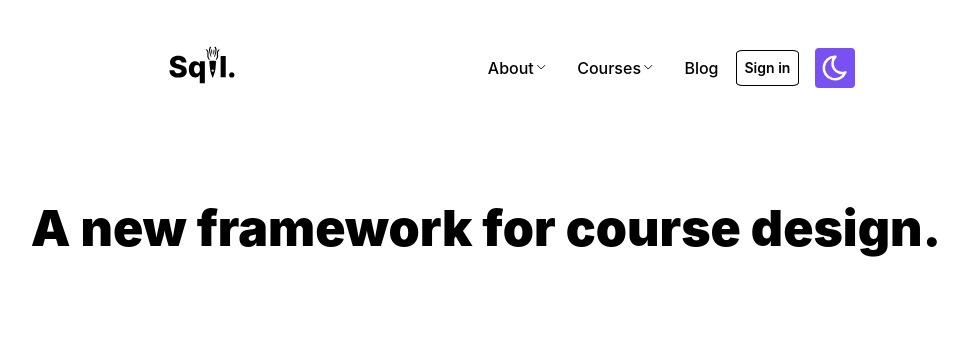
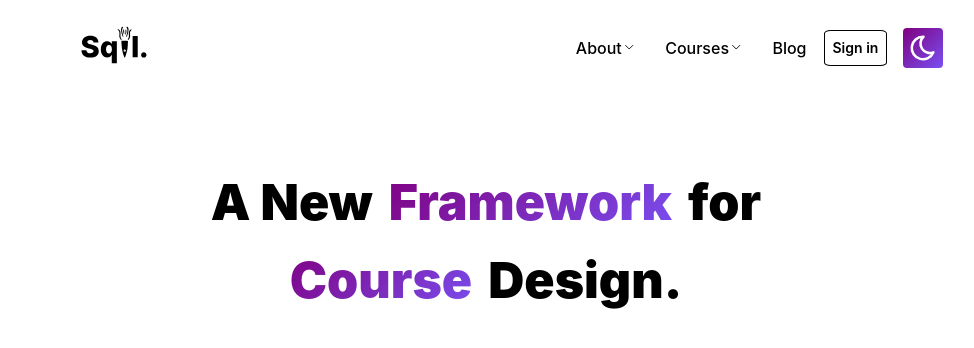
Before and after one commit to sqildev/sqil, a Next.js app: page / in a window 1280 px wide. Shown: the top 348 px of the page, without its empty margins (154-1128 px from the left). Built offline with nearby package versions, Linux system fonts and the light colour scheme.

Commit message:
Add gradients to UI

```diff
--- a/app/Shell/Shell.tsx
+++ b/app/Shell/Shell.tsx
@@ -1,10 +1,10 @@
 import {
   ActionIcon,
+  ActionIconProps,
   AppShell,
   Burger,
   Button,
   Center,
-  Container,
   Group,
   Menu,
   ScrollArea,
@@ -76,6 +76,10 @@ export default function Shell({ children }: { children?: ReactNode }) {
   const [opened, { toggle }] = useDisclosure(false);
   const { setColorScheme } = useMantineColorScheme();
 
+  const btn = ({ children, onClick, ...rest }: { children?: ReactNode, rest?: ActionIconProps, onClick?: () => void }) => {
+    return <ActionIcon {...rest} onClick={onClick} variant="gradient">{children}</ActionIcon>;
+  }
+
   const items = links.map((link) => {
     const menuItems = link.links?.map((item) => (
       <Menu.Item key={item.link} component={Link} href={item.link}>
@@ -121,8 +125,7 @@ export default function Shell({ children }: { children?: ReactNode }) {
       }}
       withBorder={false}
     >
-      <AppShell.Header className={classes.header}>
-        <Container>
+      <AppShell.Header className={classes.header} pt="lg">
         <div className={classes.inner}>
           <UnstyledButton component={Link} href="/">
             <Logo />
@@ -140,7 +143,7 @@ export default function Shell({ children }: { children?: ReactNode }) {
               </Button>
             </Group>
             <LightDark
-                component={ActionIcon}
+              component={btn}
               lightProps={{ onClick: () => setColorScheme("dark") }}
               darkProps={{ onClick: () => setColorScheme("light") }}
               light={<IconMoon size={30} />}
@@ -157,7 +160,6 @@ export default function Shell({ children }: { children?: ReactNode }) {
             />
           </Group>
         </div>
-        </Container>
       </AppShell.Header>
 
       <AppShell.Navbar className={classes.navbar}>
--- a/app/Shell/shell.module.css
+++ b/app/Shell/shell.module.css
@@ -1,8 +1,3 @@
-.header {
-  background-color: inherit;
-  color: inherit;
-}
-
 .inner {
   height: rem(56px);
   display: flex;
@@ -52,8 +47,6 @@
 }
 
 .header {
-  margin-top: rem(40px);
-
   @mixin light {
     background-color: var(--mantine-color-white);
     color: var(--mantine-color-black);
--- a/app/home/home.module.css
+++ b/app/home/home.module.css
@@ -1,11 +1,5 @@
 .bigText {
   font-size: rem(50px);
   font-weight: 1000;
-  text-align: right;
-  float: right;
+  text-align: center;
 }
-
-.laptopImage {
-  height: rem(500px);
-  width: rem(643px);
-}
--- a/app/home/index.tsx
+++ b/app/home/index.tsx
@@ -1,13 +1,35 @@
 import React from "react";
-import { Title } from "@mantine/core";
+import { Group, Stack, Text } from "@mantine/core";
 import classes from "./home.module.css";
 
 export default function HomePage() {
   return (
-    <>
-      <Title p="xl" className={classes.bigText}>
-        A new framework for course design.
-      </Title>
-    </>
+    <Stack gap={0}>
+      <Group justify="center">
+        <Text className={classes.bigText}>
+          A New
+        </Text>
+        <Text
+          className={classes.bigText}
+          variant="gradient"
+        >
+          Framework
+        </Text>
+        <Text p={0} className={classes.bigText}>
+          for
+        </Text>
+      </Group>
+      <Group justify="center">
+        <Text
+          className={classes.bigText}
+          variant="gradient"
+        >
+          Course
+        </Text>
+        <Text className={classes.bigText}>
+          Design.
+        </Text>
+      </Group>
+    </Stack>
   );
 }
--- a/app/login/page.tsx
+++ b/app/login/page.tsx
@@ -28,8 +28,8 @@ export default function Login() {
   const emailSuggestions =
     data.values.email.length > 0 && !data.values.email.includes("@")
       ? ["gmail.com", "outlook.com", "yahoo.com"].map(
-          (provider) => `${data.values.email}@${provider}`,
-        )
+        (provider) => `${data.values.email}@${provider}`,
+      )
       : [];
   const [loginStatus, setLoginStatus] = useState<string>();
 
@@ -59,7 +59,7 @@ export default function Login() {
           {...data.getInputProps("pw")}
         />
         <div>
-          <Button type="submit" w="100%">
+          <Button type="submit" w="100%" variant="gradient">
             Log In
           </Button>
           <Text size="sm" c="red" mt="xs">
--- a/app/register/page.tsx
+++ b/app/register/page.tsx
@@ -139,7 +139,7 @@ export default function Login() {
           {checks}
         </div>
         <div>
-          <Button type="submit" w="100%">
+          <Button type="submit" w="100%" variant="gradient">
             Register
           </Button>
           <Text size="sm" c="red" mt="xs">
--- a/app/theme.ts
+++ b/app/theme.ts
@@ -3,8 +3,11 @@ import { createTheme } from "@mantine/core";
 
 export const theme = createTheme({
   primaryColor: "violet",
-  black: "#000000",
-  white: "#FFFFFF",
   fontFamily: "inter, sans-serif",
   fontFamilyMonospace: "jetbrains mono, monospace",
+  defaultGradient: {
+    from: "purple",
+    to: "violet",
+    deg: 135
+  }
 });
```
Also changed, not shown: public/assets/laptop.jpg (deleted). Lines whose indentation alone changed are shown as unchanged.
